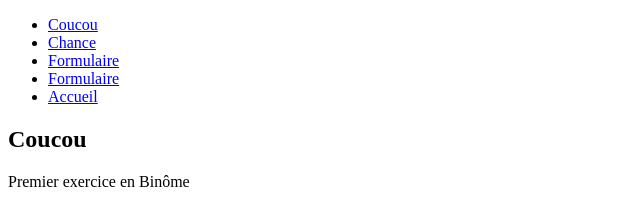
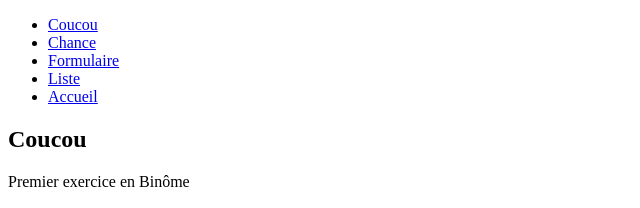
Before and after one commit to CharleneBo/CharlenBo.github.io, a plain HTML site: page index.html in a window 1280 px wide. Shown: the top 208 px of the page, 0-640 px from the left. Drawn offline with nearby package versions, Linux system fonts and the light colour scheme.

Commit message:
correction de la navbar avec liste

```diff
--- a/index.html
+++ b/index.html
@@ -14,7 +14,7 @@
             <li><a href="#coucou">Coucou</a></li>
             <li><a href="#chance">Chance</a></li>
             <li><a href="#formulaire">Formulaire</a></li>
-            <li><a href="#liste">Formulaire</a></li>
+            <li><a href="#liste">Liste</a></li>
             <li><a href="#Accueil">Accueil</a></li>
         </ul>
     </nav>
```
